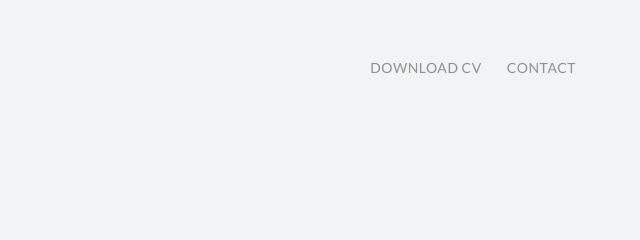
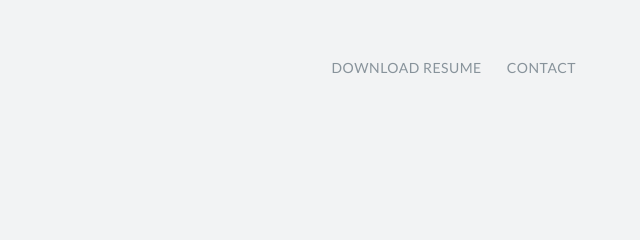
Before and after one commit to Edrisrm/My-portfolio, a plain HTML site: page index.html in a window 1280 px wide. Shown: the top 240 px of the page, 640-1280 px from the left. Drawn offline with Linux system fonts and the light colour scheme.

Commit message:
updates of my portfolio

```diff
--- a/index.html
+++ b/index.html
@@ -20,7 +20,7 @@
                 </div>
                 <div class="nav-items">
                     <ul>
-                        <li><a href="https://drive.google.com/uc?id=1HN9Rvny-sGuoIHiMQUooWGlf8oGDVji2&export=download&authuser=0" target="_blank">Download CV</a></li>
+                        <li><a href="https://drive.google.com/uc?id=1fQqOKBfYt2ACGIxev2NnmH1HRleJ8fTX&export=download&authuser=0" target="_blank">Download Resume</a></li>
                         <li><a href="mailto:edrisriosmorales@gmail.com" target="_blank">Contact</a></li>
                     </ul>
                 </div>
```
